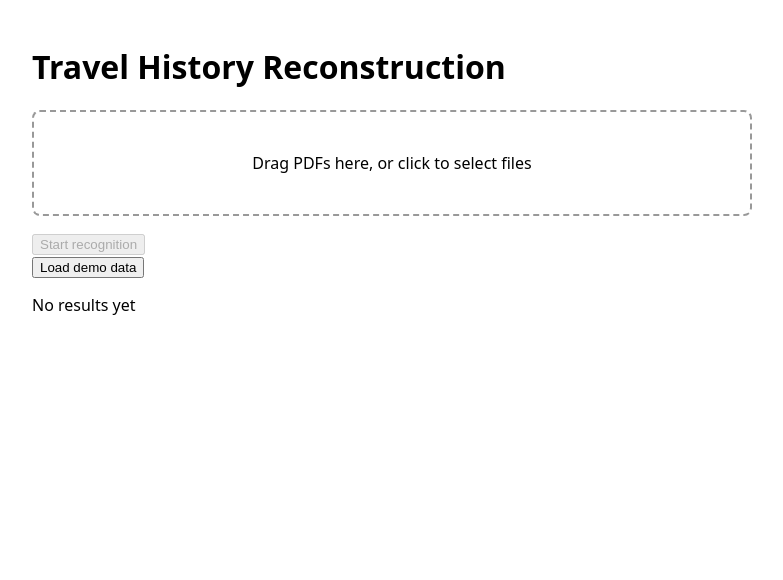
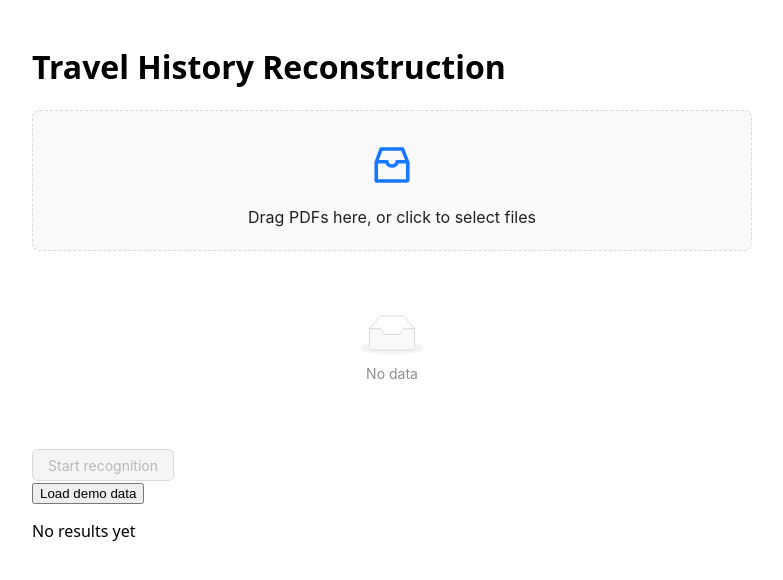
Before and after one commit to 8Dis-like/travel-history-reconstruction, a React (Vite) app in the folder frontend/: page / in a window 1280 px wide. Shown: the top 580 px of the page, without its empty margins (248-1031 px from the left). Built offline with nearby package versions, Linux system fonts and the light colour scheme.

Commit message:
feat(frontend): revamp UploadPanel with antd Dragger/List/Tag

```diff
--- a/frontend/src/components/UploadPanel.tsx
+++ b/frontend/src/components/UploadPanel.tsx
@@ -1,6 +1,9 @@
-import { useRef } from "react";
-import type { ChangeEvent, DragEvent } from "react";
-import type { UploadFileItem } from "../types";
+import { InboxOutlined } from "@ant-design/icons";
+import { Button, List, Tag, Upload } from "antd";
+import type { UploadProps } from "antd";
+import type { UploadFileItem, UploadStatus } from "../types";
+
+const { Dragger } = Upload;
 
 interface UploadPanelProps {
   files: UploadFileItem[];
@@ -8,57 +11,55 @@ interface UploadPanelProps {
   onStartRecognition: () => void;
 }
 
+const STATUS_COLOR: Record<UploadStatus, string> = {
+  pending: "default",
+  processing: "processing",
+  done: "success",
+  error: "error",
+};
+
 export function UploadPanel({ files, onAddFiles, onStartRecognition }: UploadPanelProps) {
-  const inputRef = useRef<HTMLInputElement>(null);
-
-  function handleFileInputChange(event: ChangeEvent<HTMLInputElement>) {
-    const selected = Array.from(event.target.files ?? []);
-    onAddFiles(selected);
-    if (inputRef.current) {
-      inputRef.current.value = "";
-    }
-  }
-
-  function handleDrop(event: DragEvent<HTMLDivElement>) {
-    event.preventDefault();
-    const dropped = Array.from(event.dataTransfer.files);
-    onAddFiles(dropped);
-  }
-
   const hasProcessable = files.some((f) => f.status === "pending" || f.status === "error");
   const isRecognizing = files.some((f) => f.status === "processing");
 
+  const draggerProps: UploadProps = {
+    multiple: true,
+    accept: "application/pdf",
+    showUploadList: false,
+    beforeUpload: (file) => {
+      onAddFiles([file]);
+      return false;
+    },
+  };
+
   return (
     <section className="upload-panel">
-      <div
-        className="upload-dropzone"
-        onDragOver={(e) => e.preventDefault()}
-        onDrop={handleDrop}
-        onClick={() => inputRef.current?.click()}
+      <Dragger {...draggerProps}>
+        <p className="ant-upload-drag-icon">
+          <InboxOutlined />
+        </p>
+        <p className="ant-upload-text">Drag PDFs here, or click to select files</p>
+      </Dragger>
+
+      <List
+        style={{ margin: "16px 0" }}
+        dataSource={files}
+        renderItem={(item) => (
+          <List.Item key={item.id}>
+            <List.Item.Meta title={item.file.name} />
+            <Tag color={STATUS_COLOR[item.status]}>{item.status}</Tag>
+          </List.Item>
+        )}
+      />
+
+      <Button
+        type="primary"
+        disabled={!hasProcessable || isRecognizing}
+        loading={isRecognizing}
+        onClick={onStartRecognition}
       >
-        <p>Drag PDFs here, or click to select files</p>
-        <input
-          ref={inputRef}
-          type="file"
-          accept="application/pdf"
-          multiple
-          hidden
-          onChange={handleFileInputChange}
-        />
-      </div>
-
-      <ul className="upload-file-list">
-        {files.map((item) => (
-          <li key={item.id}>
-            <span>{item.file.name}</span>
-            <span className={`status status-${item.status}`}>{item.status}</span>
-          </li>
-        ))}
-      </ul>
-
-      <button type="button" disabled={!hasProcessable || isRecognizing} onClick={onStartRecognition}>
         Start recognition
-      </button>
+      </Button>
     </section>
   );
 }
```
